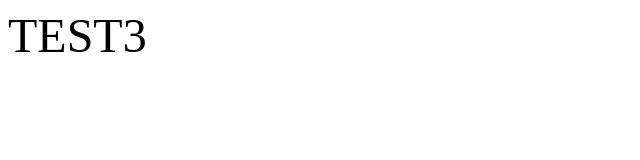
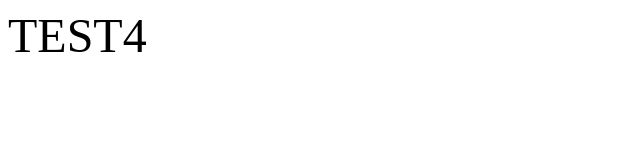
Before and after one commit to jmotoyama-sfidante/test, a plain HTML site: page index.html in a window 1280 px wide. Shown: the full height of the page, 0-640 px from the left. Drawn offline with Linux system fonts and the light colour scheme.

Commit message:
Update index.html

```diff
--- a/index.html
+++ b/index.html
@@ -1,5 +1,5 @@
 <html>
 <body>
-<font size="50">TEST3</font>
+<font size="50">TEST4</font>
 </body>
 </html>
```
